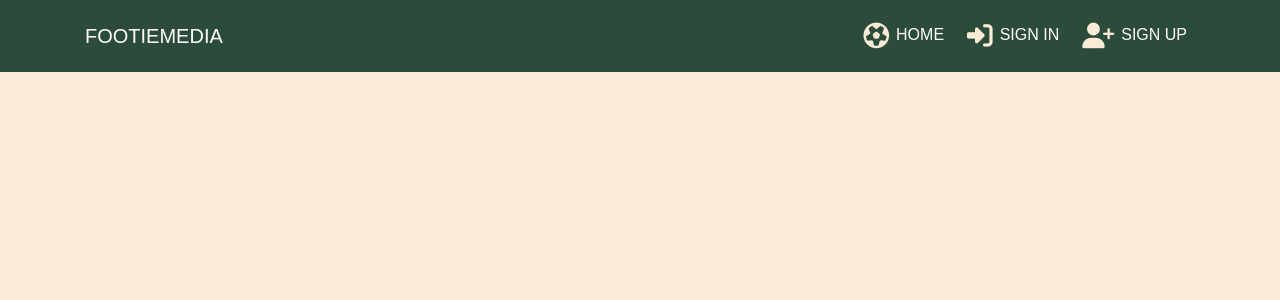
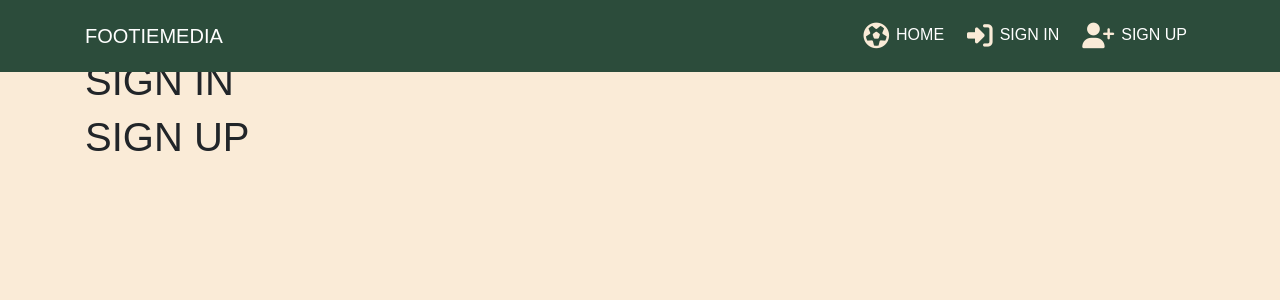
Before and after one commit to chrisgustafsson/footiemedia-pp5, a React (Create React App) app: page / in a window 1280 px wide. Shown: the top 300 px of the page. Built offline with nearby package versions, Linux system fonts and the light colour scheme; a web font is replaced by a local one.

Commit message:
ADD structure and css for pages to be routed

```diff
--- a/package.json
+++ b/package.json
@@ -13,7 +13,7 @@
     "react-bootstrap": "^1.6.8",
     "react-dom": "^17.0.2",
     "react-infinite-scroll-component": "^6.1.0",
-    "react-router-dom": "^5.3.4",
+    "react-router-dom": "^5.3.0",
     "react-scripts": "^4.0.3",
     "web-vitals": "^1.1.2"
   },
--- a/src/App.js
+++ b/src/App.js
@@ -1,10 +1,16 @@
 import styles from './App.module.css';
 import NavBar from "./components/NavBar";
+import Container from "react-bootstrap/Container"
 
 function App() {
   return (
     <div className={styles.App}>
       <NavBar />
+      <Container className={styles.Main}>
+        <h1>HOME</h1>
+        <h1>SIGN IN</h1>
+        <h1>SIGN UP</h1>
+      </Container>
     </div>
   );
 }
--- a/src/App.module.css
+++ b/src/App.module.css
@@ -2,6 +2,10 @@
     font-family: "Tauri", sans-serif;
     background-color: antiquewhite;
     min-height: 100vh;
+}
+
+.Main {
+  padding-top: 1px;
 }
 
 * {
```
Also changed, not shown: 1 other file (tests, documents, lock files or other folders).
